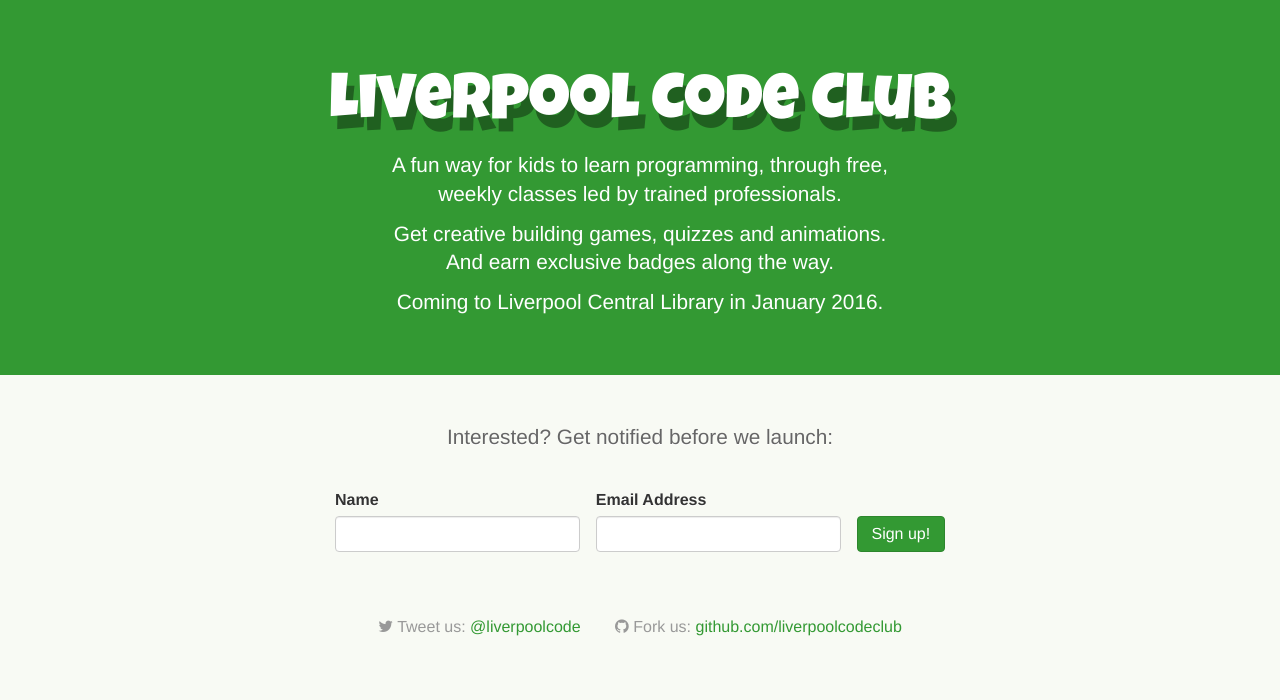
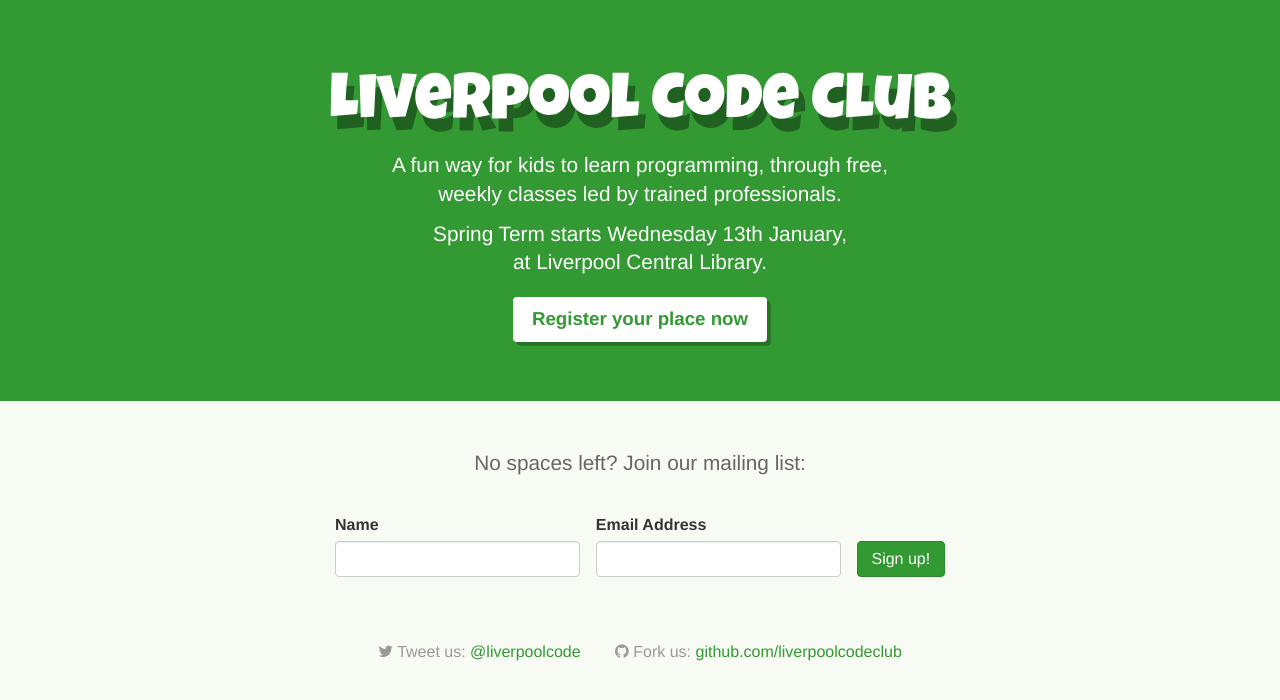
Before and after one commit to liverpoolcodeclub/liverpoolcodeclub.github.io, a Jekyll site: the page built from index.html, in a window 1280 px wide. Shown: the top 700 px of the page. Built offline with Jekyll 4.4.1, drawn with Linux system fonts in a browser that asks for light colours.

Commit message:
Link to Spring Term Eventbrite page

```diff
--- a/_sass/_home.scss
+++ b/_sass/_home.scss
@@ -13,6 +13,22 @@
 
   h1 {
     text-shadow: 0.1em 0.2em 0 darken($color-codeclub-green, 15%);
+  }
+
+  .btn {
+    background: #fff;
+    color: $color-codeclub-green;
+    font-size: 0.9em;
+    padding: 0.5em 1em;
+    font-weight: bold;
+    margin-top: 0.5em;
+    box-shadow: 0.2em 0.2em 0 darken($color-codeclub-green, 10%);
+    border: none;
+
+    &:hover, &:focus {
+      transform: translate(0, -0.1em);
+      box-shadow: 0.3em 0.4em 0 darken($color-codeclub-green, 5%);
+    }
   }
 
   @media (min-width: $screen-sm-min) {
--- a/index.html
+++ b/index.html
@@ -7,14 +7,14 @@ bodyclass: home
     <div class="container">
         <h1>Liverpool Code&nbsp;Club</h1>
         <p>A fun way for kids to learn programming, through free, weekly classes led by trained professionals.</p>
-        <p>Get creative building games, quizzes and animations. And earn exclusive badges along the&nbsp;way.</p>
-        <p>Coming to Liverpool Central Library in January&nbsp;2016.</p>
+        <p>Spring Term starts Wednesday 13th January, at&nbsp;Liverpool Central Library.</p>
+        <p><a href="https://www.eventbrite.co.uk/e/20136113658" class="btn btn-large btn--eventbrite">Register your place now</a></p>
     </div>
 </div>
 
 <div class="newsletter-signup">
     <form class="container" action="//twitter.us12.list-manage.com/subscribe/post?u=d6be98165294a95b5a828956f&amp;id=f7fcdbf312" method="post" name="mc-embedded-subscribe-form" novalidate>
-        <p>Interested? Get notified before we&nbsp;launch:</p>
+        <p>No spaces left? Join our mailing list:</p>
         <div class="newsletter-signup__inputs">
             <div class="newsletter-signup__name">
                 <label for="mce-NAME">Name</label>
```
